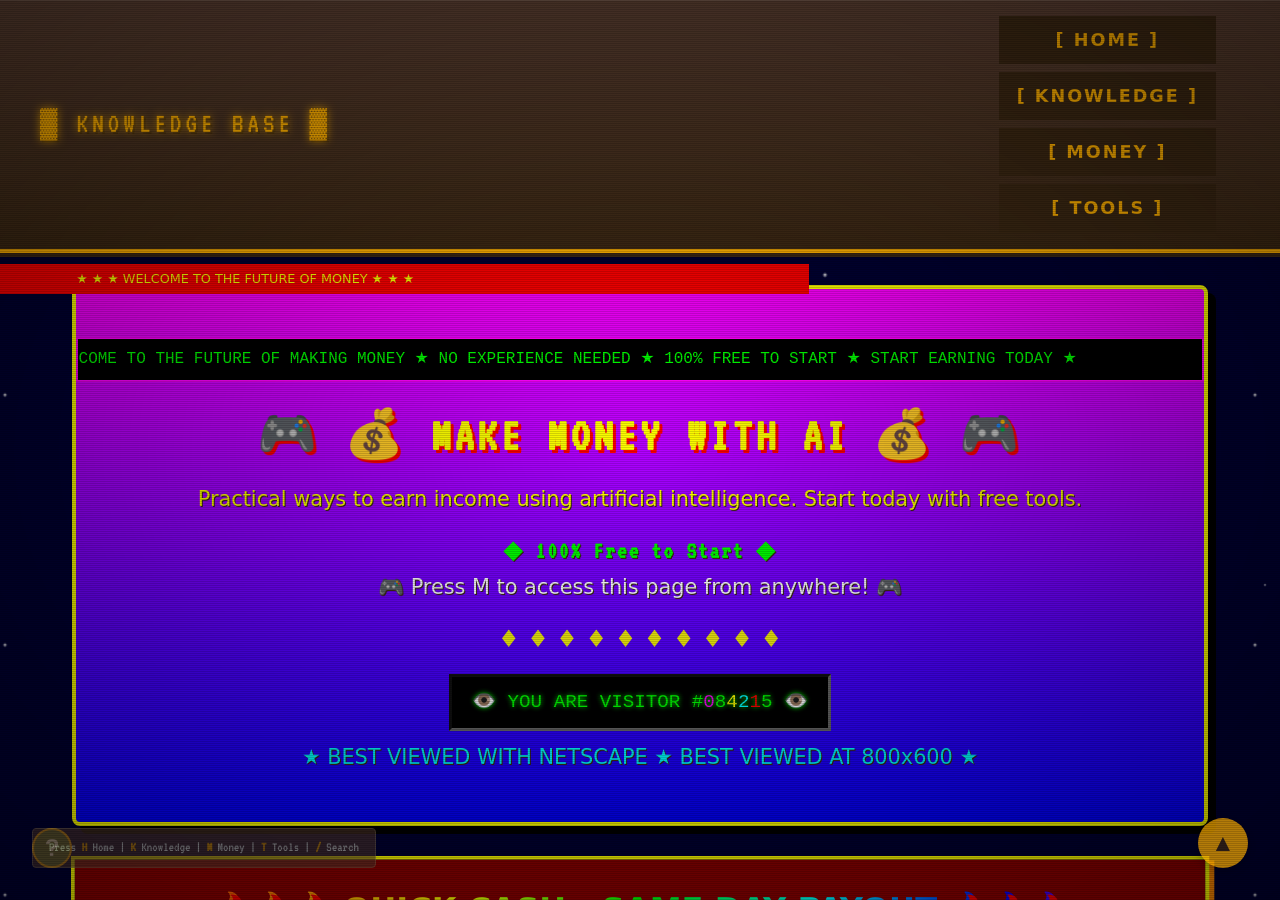
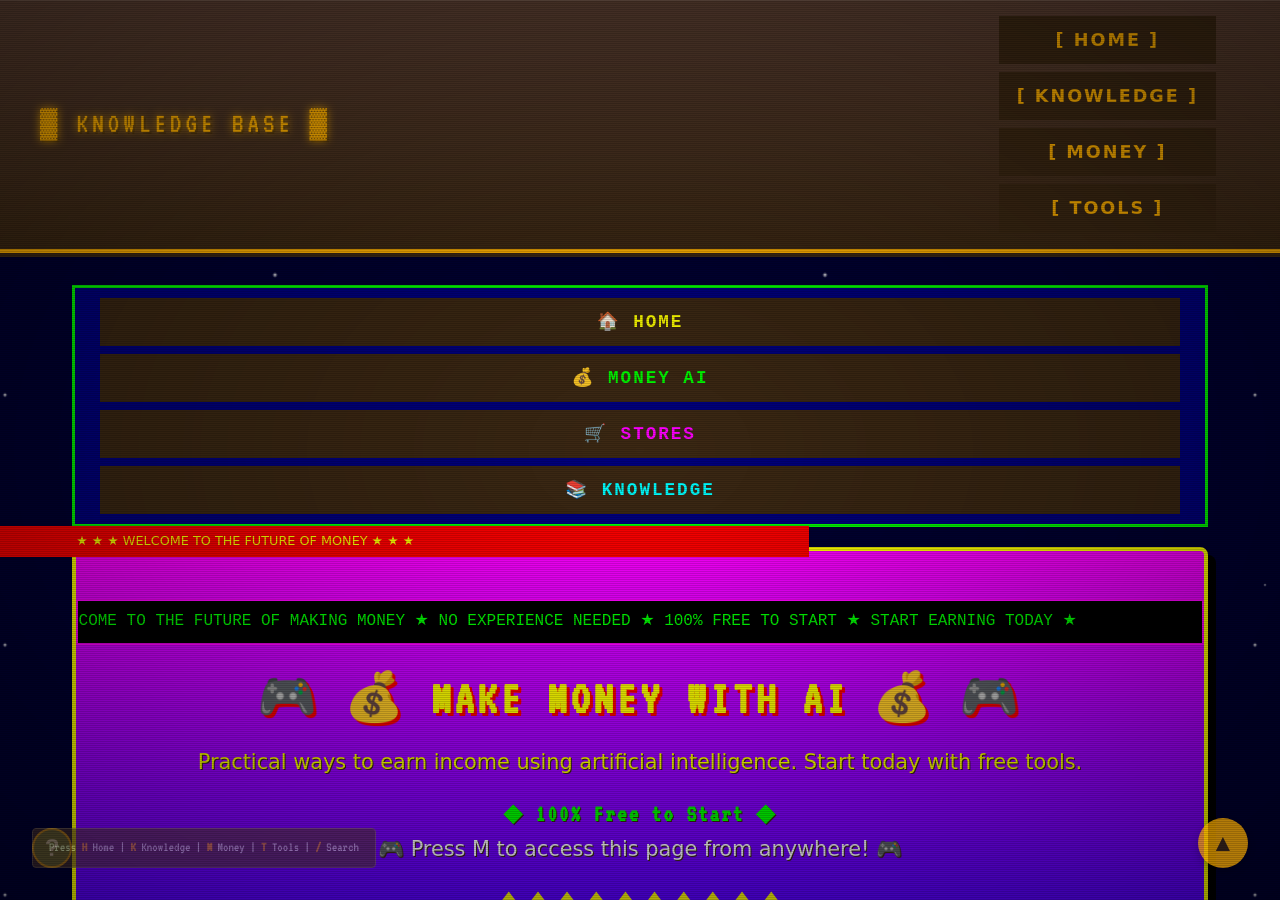
Before and after one commit to JCKING1278/cloudfront, a Jekyll site: the page built from money.md, in a window 1280 px wide and 900 px high. Built offline with Jekyll 4.4.1, drawn with Linux system fonts in a browser that asks for light colours.

Commit message:
Add navigation bar

```diff
--- a/money.md
+++ b/money.md
@@ -327,6 +327,13 @@ body {
   100% { transform: translateX(-100%); }
 }
 </style>
+
+<nav style="background: #000080; border: 3px solid #00FF00; padding: 10px; text-align: center; margin-bottom: 20px;">
+  <a href="/cloudfront/" style="color: #FFFF00; text-decoration: none; margin: 0 15px; font-family: 'Courier New', monospace; font-weight: bold;">🏠 HOME</a>
+  <a href="/cloudfront/money.html" style="color: #00FF00; text-decoration: none; margin: 0 15px; font-family: 'Courier New', monospace; font-weight: bold;">💰 MONEY AI</a>
+  <a href="/cloudfront/stores.html" style="color: #FF00FF; text-decoration: none; margin: 0 15px; font-family: 'Courier New', monospace; font-weight: bold;">🛒 STORES</a>
+  <a href="/cloudfront/knowledge/" style="color: #00FFFF; text-decoration: none; margin: 0 15px; font-family: 'Courier New', monospace; font-weight: bold;">📚 KNOWLEDGE</a>
+</nav>
 
 <section class="hero">
   <div class="scanlines"></div>
```
